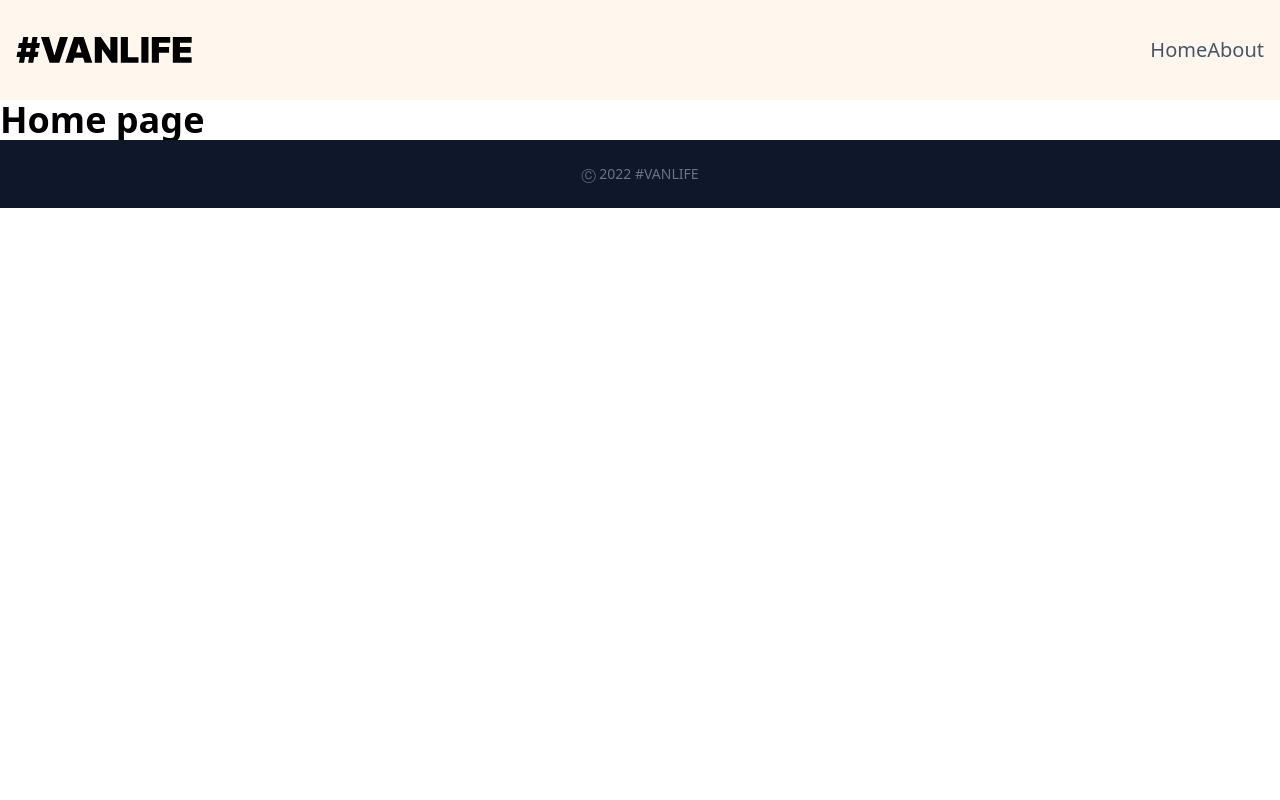
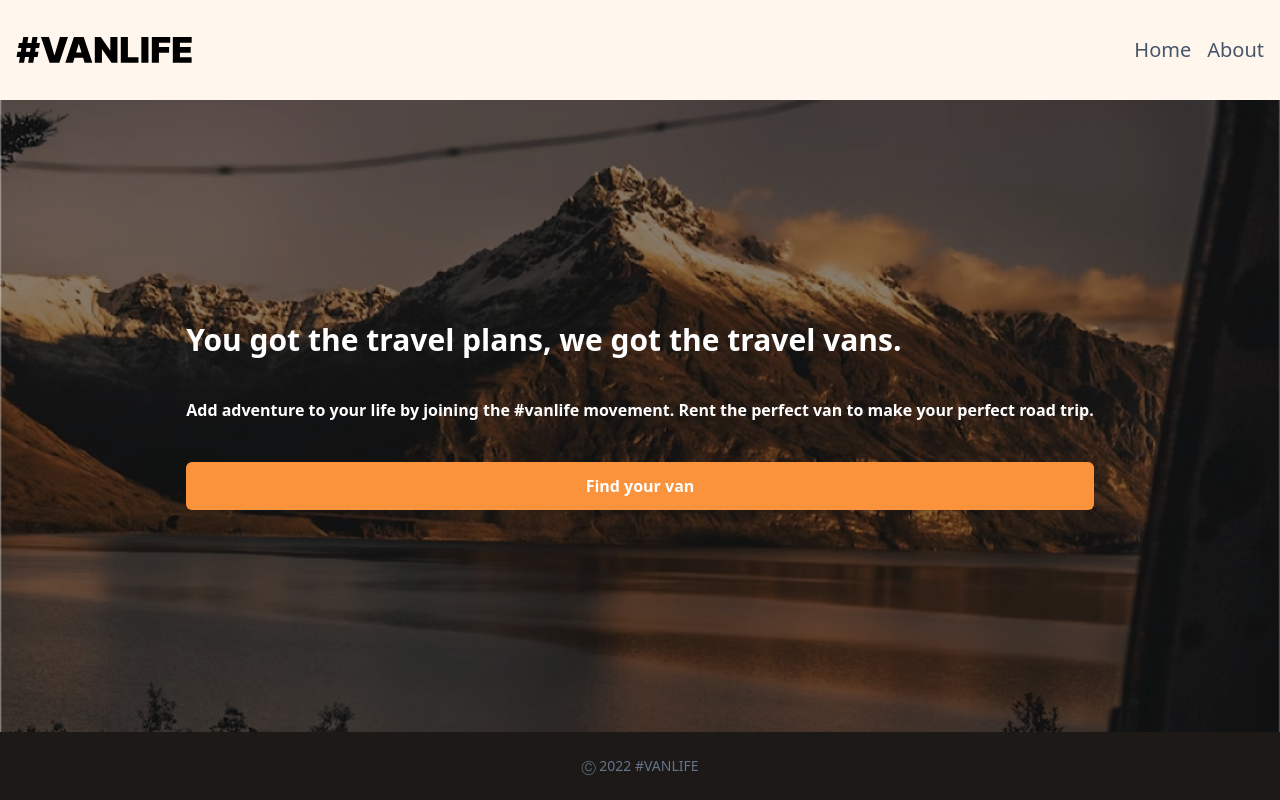
Before and after one commit to Odile078/react-router-introdusctory, a React (Vite) app: page / in a window 1280 px wide. Built offline with nearby package versions, Linux system fonts and the light colour scheme.

Commit message:
feat: add home page

```diff
--- a/src/App.jsx
+++ b/src/App.jsx
@@ -6,7 +6,7 @@ import Footer from "./components/Footer";
 function App() {
   return (
     <BrowserRouter>
-      <div className="flex flex-col min-h-screen">
+      <div className="flex flex-col min-h-screen xl:mx-auto max-w-7xl">
         <Navbar />
         <Routes>
           <Route path="/" element={<Home />} />
--- a/src/components/Footer.jsx
+++ b/src/components/Footer.jsx
@@ -1,6 +1,6 @@
 const Footer = () => {
   return (
-    <div className="p-6 text-center text-white bg-slate-900">
+    <div className="p-6 text-center text-white bg-stone-900">
       <h1 className="text-sm text-slate-500">Ⓒ 2022 #VANLIFE</h1>
     </div>
   );
--- a/src/components/Home.jsx
+++ b/src/components/Home.jsx
@@ -1,5 +1,25 @@
+import hero from "../assets/images/homeImg.png";
 const Home = () => {
-  return <div className="text-4xl font-bold">Home page</div>;
+  return (
+    <main className="relative flex items-center justify-center flex-1 p-4 text-4xl font-bold">
+      <img
+        className="absolute inset-0 object-cover object-center w-full h-full "
+        src={hero}
+      />
+      <div className="relative space-y-10">
+        <h1 className="text-3xl font-bold text-white">
+          You got the travel plans, we got the travel vans.
+        </h1>
+        <h3 className="text-base text-white">
+          Add adventure to your life by joining the #vanlife movement. Rent the
+          perfect van to make your perfect road trip.
+        </h3>
+        <button className="w-full p-3 text-base text-white bg-orange-400 rounded-md">
+          Find your van
+        </button>
+      </div>
+    </main>
+  );
 };
 
 export default Home;
--- a/src/components/Navbar.jsx
+++ b/src/components/Navbar.jsx
@@ -5,10 +5,10 @@ const Navbar = () => {
     <div className="flex justify-between gap-4 px-4 py-9 bg-orange-50">
       <img
         src={Logo}
-        className="object-contain object-center w-32  sm:w-44"
+        className="object-contain object-center w-32 sm:w-44"
         alt="Logo"
       />
-      <div cl>
+      <div className="flex gap-4">
         {[
           { name: "Home", url: "/" },
           { name: "About", url: "/about" },
```
